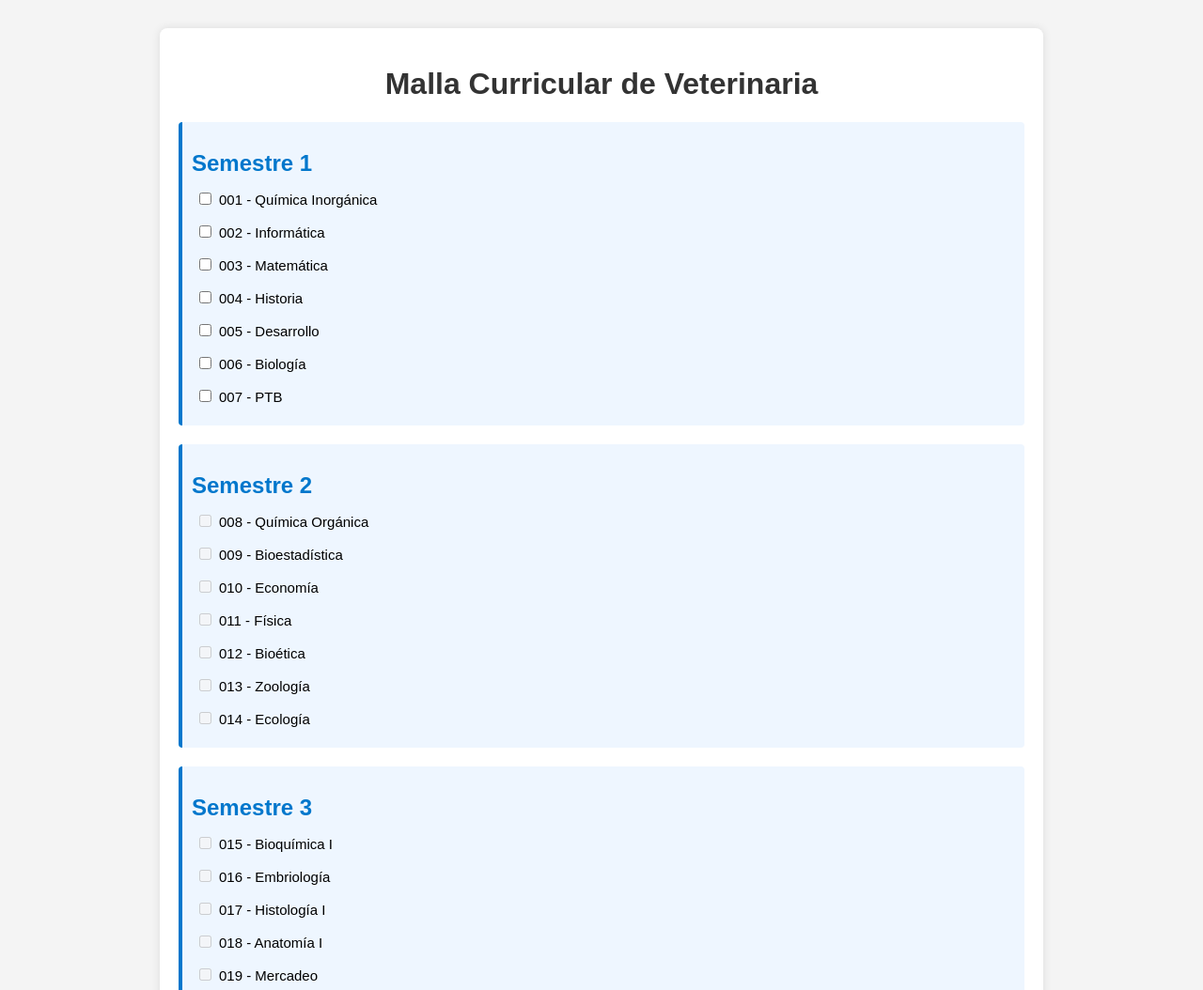
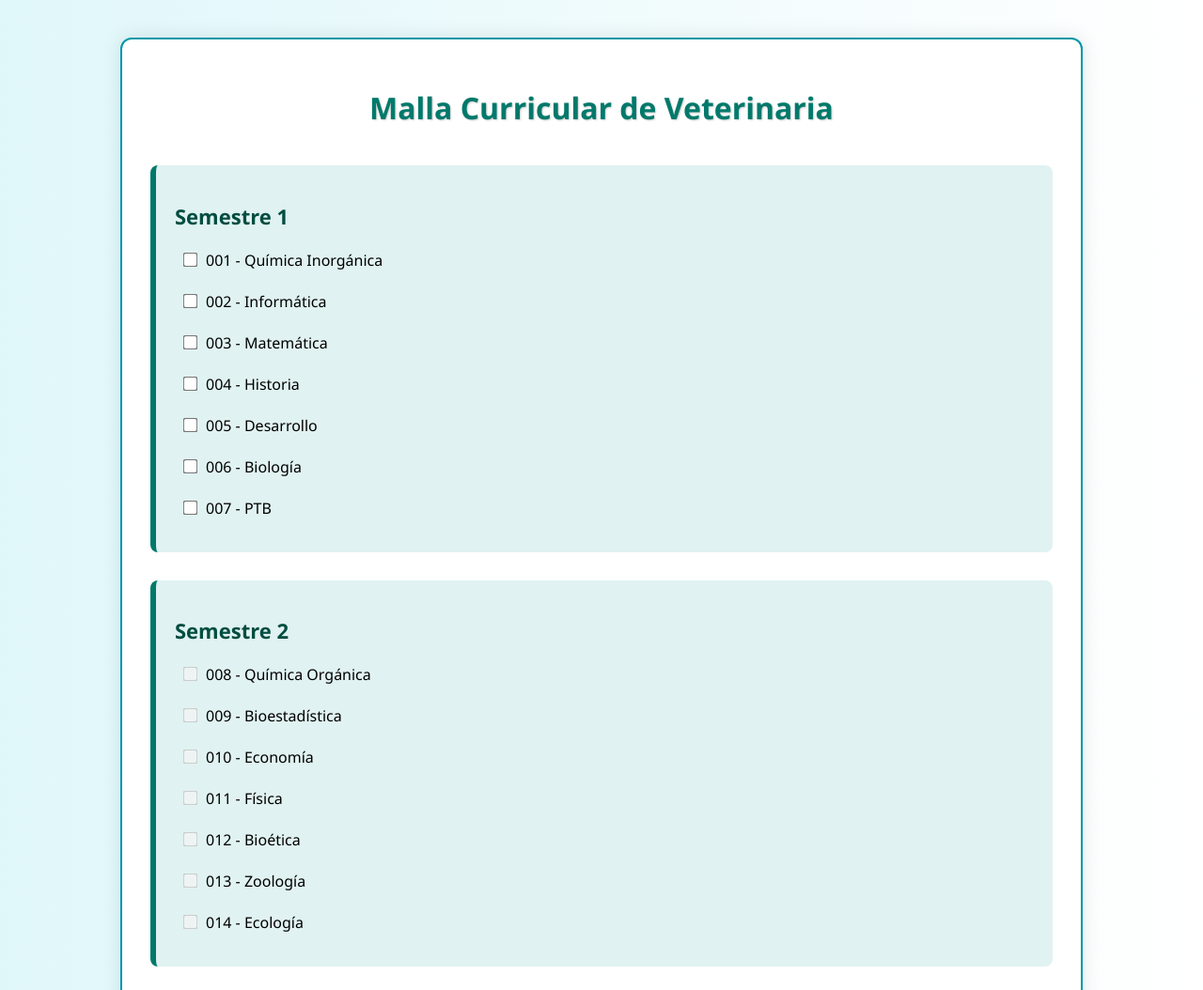
Before and after one commit to valeh21med/MALLA-VETERINARIA, a plain HTML site: page index.html in a window 1280 px wide. Shown: the top 1054 px of the page at 94% size. Drawn offline with Linux system fonts and the light colour scheme.

Commit message:
estilos.css

```diff
--- a/estilos.css
+++ b/estilos.css
@@ -1,44 +1,69 @@
+/* Estilo general */
 body {
-  font-family: Arial, sans-serif;
-  background: #f4f4f4;
+  font-family: 'Segoe UI', Tahoma, Geneva, Verdana, sans-serif;
+  background: linear-gradient(to right, #e0f7fa, #ffffff);
   margin: 0;
   padding: 0;
 }
 
+/* Contenedor principal */
 .container {
-  max-width: 900px;
-  margin: 30px auto;
-  padding: 20px;
+  max-width: 960px;
+  margin: 40px auto;
+  padding: 30px;
   background: white;
-  border-radius: 8px;
-  box-shadow: 0 0 10px rgba(0,0,0,0.1);
+  border-radius: 12px;
+  box-shadow: 0 0 20px rgba(0,0,0,0.1);
+  border: 2px solid #0097a7;
 }
 
-.semestre {
-  margin-bottom: 20px;
-  padding: 10px;
-  border-left: 4px solid #0077cc;
-  background-color: #eef6ff;
-  border-radius: 4px;
+/* Título */
+h1 {
+  text-align: center;
+  color: #00796b;
+  font-size: 32px;
+  margin-bottom: 40px;
+  text-shadow: 1px 1px 2px #ccc;
 }
 
-h1 {
-  text-align: center;
-  color: #333;
+/* Sección de cada semestre */
+.semestre {
+  margin-bottom: 30px;
+  padding: 20px;
+  border-left: 6px solid #00796b;
+  background-color: #e0f2f1;
+  border-radius: 8px;
+  transition: background-color 0.3s ease;
 }
 
-h2 {
-  color: #0077cc;
-  margin-bottom: 10px;
+.semestre:hover {
+  background-color: #b2dfdb;
 }
 
+/* Título de semestre */
+h2 {
+  color: #004d40;
+  margin-bottom: 15px;
+  font-size: 22px;
+}
+
+/* Estilo de cada curso */
 .curso {
   display: block;
-  margin-bottom: 8px;
-  padding: 4px;
-  font-size: 15px;
+  margin-bottom: 10px;
+  font-size: 16px;
+  padding: 6px;
+  border-radius: 4px;
+  transition: background-color 0.2s;
 }
 
+.curso:hover {
+  background-color: #ffffff;
+}
+
+/* Casillas */
 .curso input[type="checkbox"] {
-  margin-right: 8px;
+  margin-right: 10px;
+  transform: scale(1.2);
+  accent-color: #009688;
 }
```
